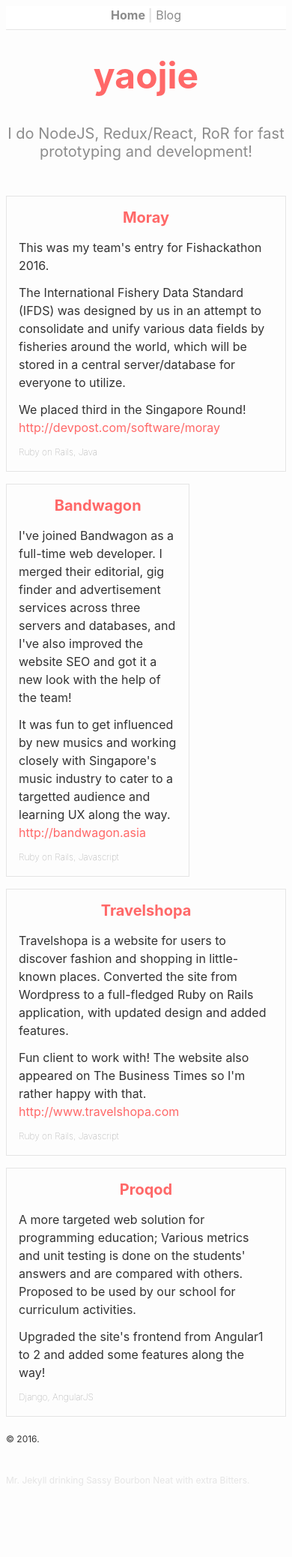
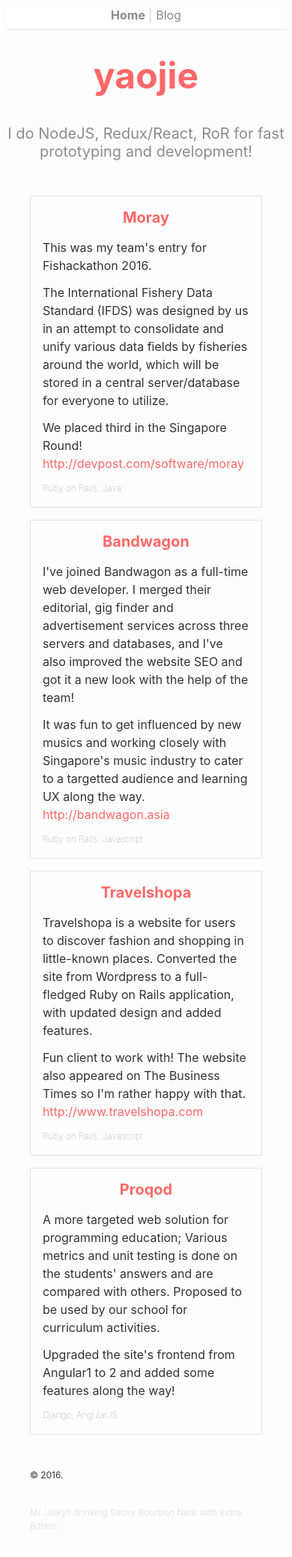
Before and after one commit to causztic/causztic.github.io, a Jekyll site: the page built from index.html, in a window 390 px wide. Shown: the whole page at 75% size. Built offline with Jekyll 4.4.1, drawn with Linux system fonts in a browser that asks for light colours; a style sheet for code colours, icons or effects is not loaded; before the commit the page ends 2015 px from its top, so only the background shows below that.

Commit message:
fix mobile styles

```diff
--- a/assets/css/main.sass
+++ b/assets/css/main.sass
@@ -34,9 +34,10 @@
       color: $pink
 
   .box
-    &.double
-      @include span-columns(6 of 9)
-      margin-right: 0
+    @media screen and (min-width: 40em)
+      &.double
+        @include span-columns(6 of 9)
+        margin-right: 0
     a
       color: $pink
     display: flex
@@ -60,13 +61,17 @@
 
   section.main, article.post
     @include outer-container
-    @include span-columns(12)
+    @include span-columns(10)
+    @include shift(1)
     @media screen and (min-width: 40em)
       @include span-columns(9)
       @include shift(1.5)
 
   footer
     @include outer-container
+    @include span-columns(10)
+    @include shift(1)
+
     @media screen and (min-width: 40em)
       @include span-columns(9)
       @include shift(1.5)
```
